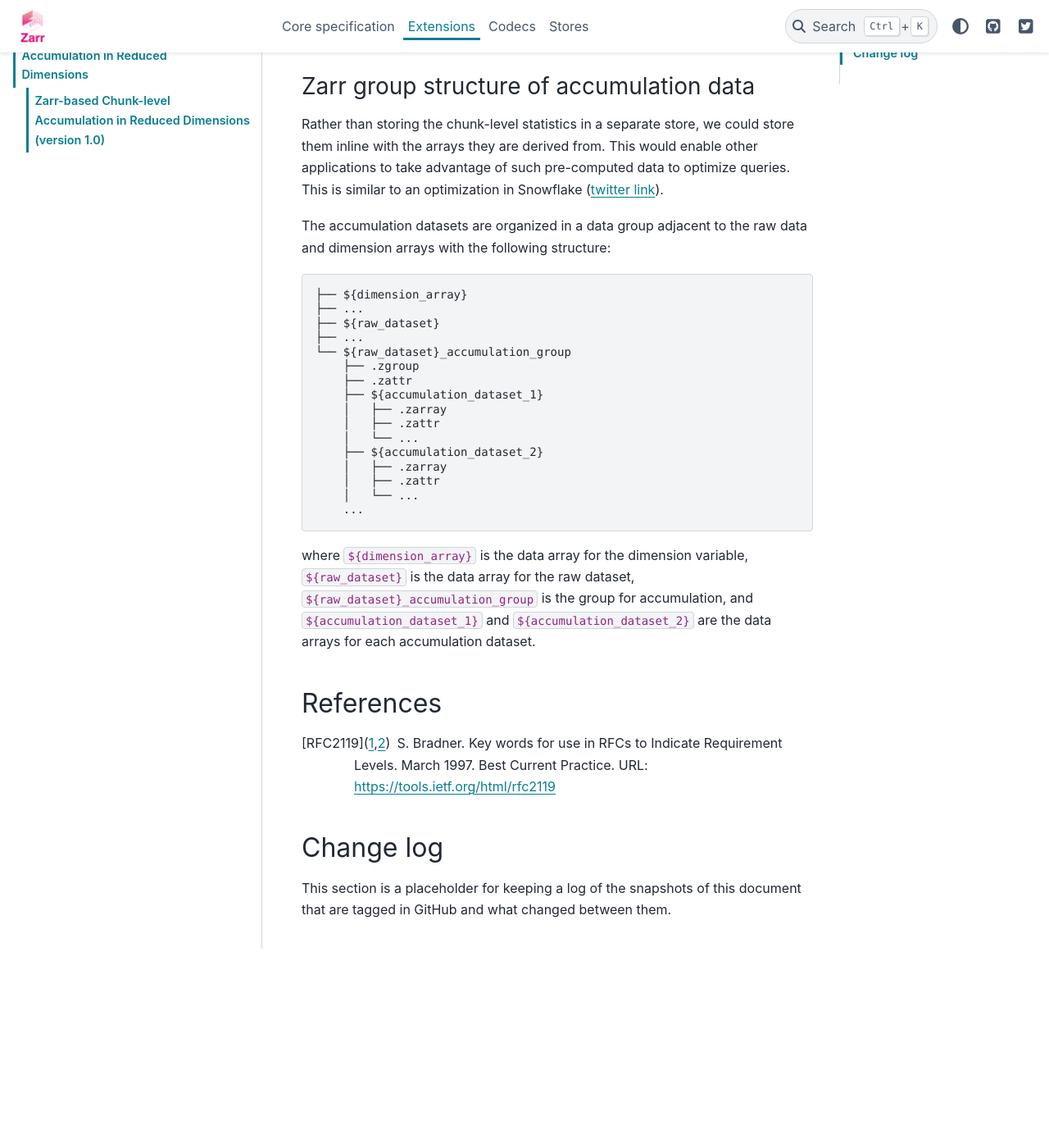
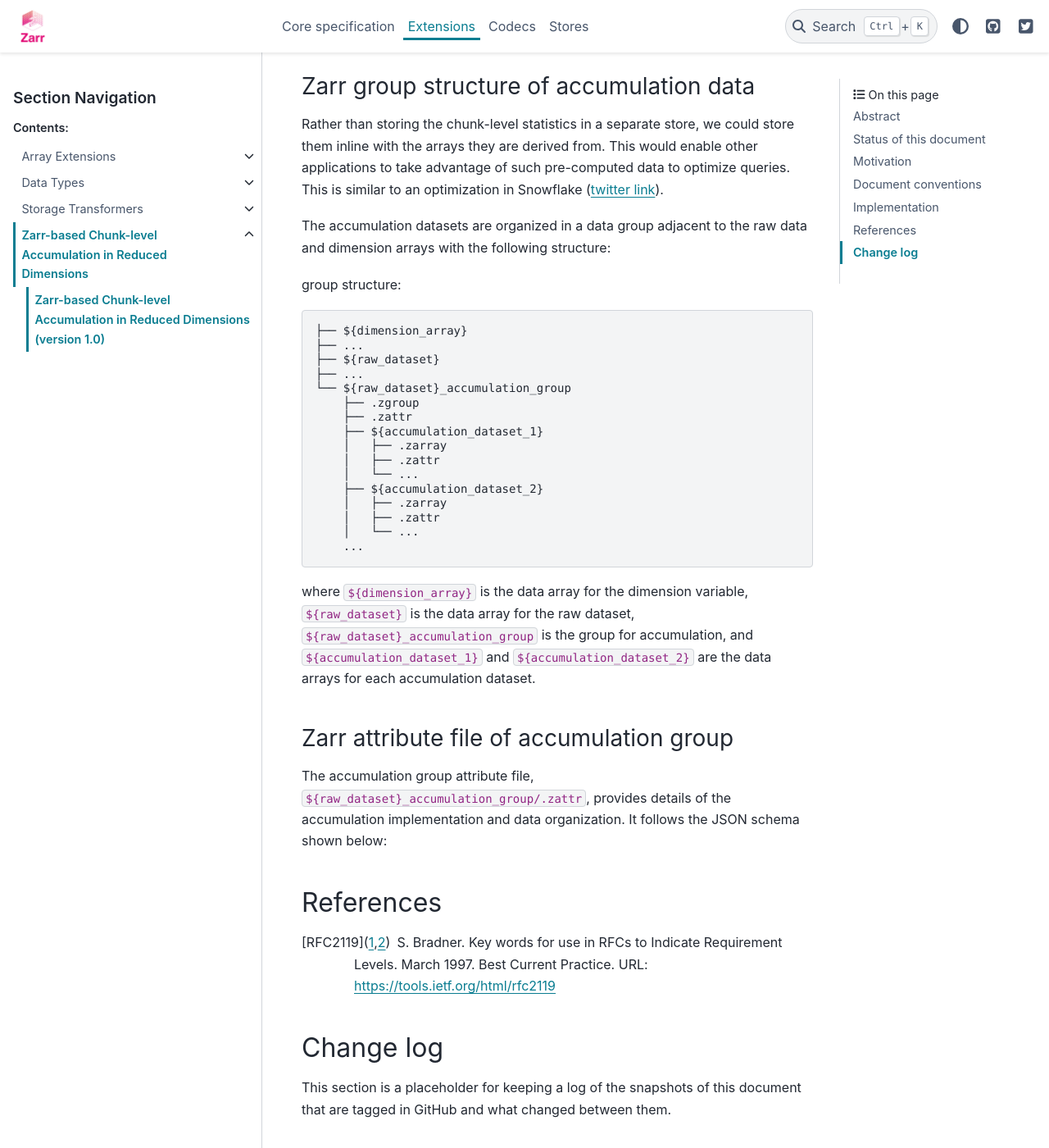
Before and after one commit to zarr-developers/zarr-specs, a Sphinx documentation site: the page built from docs/extensions/zarr-accumulation/v1.0.rst, in a window 1280 px wide and 1400 px high, scrolled down 2288 px. Shown: the whole window at 82% size. Built offline with Sphinx 7.4.7 and the PyData theme 0.15.4, drawn with Linux system fonts in a browser that asks for light colours; before the commit the page ends 3445 px from its top, so only the background shows below that.

Commit message:
zarr-accumulation/v1.0.rst more content added

```diff
--- a/docs/extensions/zarr-accumulation/v1.0.rst
+++ b/docs/extensions/zarr-accumulation/v1.0.rst
@@ -68,7 +68,7 @@ Rather than storing the chunk-level statistics in a separate store, we could sto
 
 The accumulation datasets are organized in a data group adjacent to the raw data and dimension arrays with the following structure:
 
-.. code-block::
+group structure::
 
     ├── ${dimension_array}
     ├── ...
@@ -89,6 +89,12 @@ The accumulation datasets are organized in a data group adjacent to the raw data
 
 where ``${dimension_array}`` is the data array for the dimension variable, ``${raw_dataset}`` is the data array for the raw dataset, ``${raw_dataset}_accumulation_group`` is the group for accumulation, and ``${accumulation_dataset_1}`` and ``${accumulation_dataset_2}`` are the data arrays for each accumulation dataset.
 
+Zarr attribute file of accumulation group
+--------------------------
+
+The accumulation group attribute file, ``${raw_dataset}_accumulation_group/.zattr``, provides details of the accumulation implementation and data organization. It follows the JSON schema shown below:
+
+
 References
 ==========
 
```
